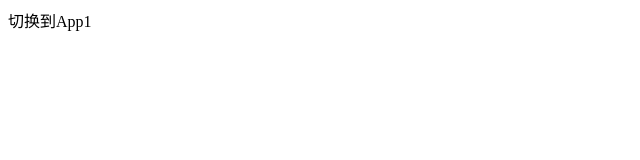
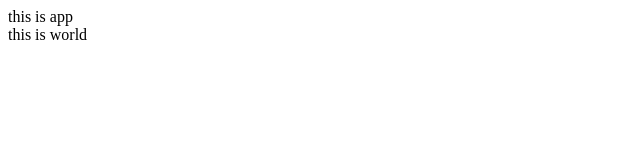
Before and after one commit to wqxc/analyze-react013, a React app: page / in a window 1280 px wide. Shown: the top 160 px of the page, without its empty margins (0-640 px from the left). Built offline with nearby package versions, Linux system fonts and the light colour scheme.

Commit message:
feat: 渲染

```diff
--- a/App.js
+++ b/App.js
@@ -33,12 +33,14 @@ class App extends React.Component {
     // return null;
     return (
       <div onClick={this.handleClick}>
-        {/* <World /> */}
-        {/*    <World />             Hello World!   {this.state.count}
+        this is app
+        <World />
+        {/* <World />
+                      this is app   {this.state.count}
         <input type="file" onChange={this.fileChange} name="" id="" /> */}
-        <div onClick={this.handleClickAPP1} id="app1">
+        {/* <div onClick={this.handleClickAPP1} id="app1">
           切换到App1
-        </div>
+        </div> */}
       </div>
     );
   }
--- a/index.html
+++ b/index.html
@@ -6,7 +6,7 @@
   </head>
   <body>
     <div id="app"></div>
-    <!-- <div id="app1"></div> -->
+    <div id="app1"></div>
     <script src="index.js"></script>
   </body>
 </html>
--- a/world.js
+++ b/world.js
@@ -1,5 +1,7 @@
 import React from "react";
 import World1 from "./world1";
+import APP from "./App";
+import ReactDOM from "react-dom";
 class World extends React.Component {
   constructor(props) {
     super(props);
@@ -9,6 +11,7 @@ class World extends React.Component {
     };
   }
   handleClick() {
+    ReactDOM.render(<APP />, document.getElementById("app"));
     console.log("world");
     this.setState({
       count: 12
@@ -23,7 +26,8 @@ class World extends React.Component {
   render() {
     return (
       <div onClick={this.handleClick}>
-        <div>this is world </div>
+        this is world
+        {/* <div>this is world </div> */}
         {/* <World1 /> */}
       </div>
     );
```
